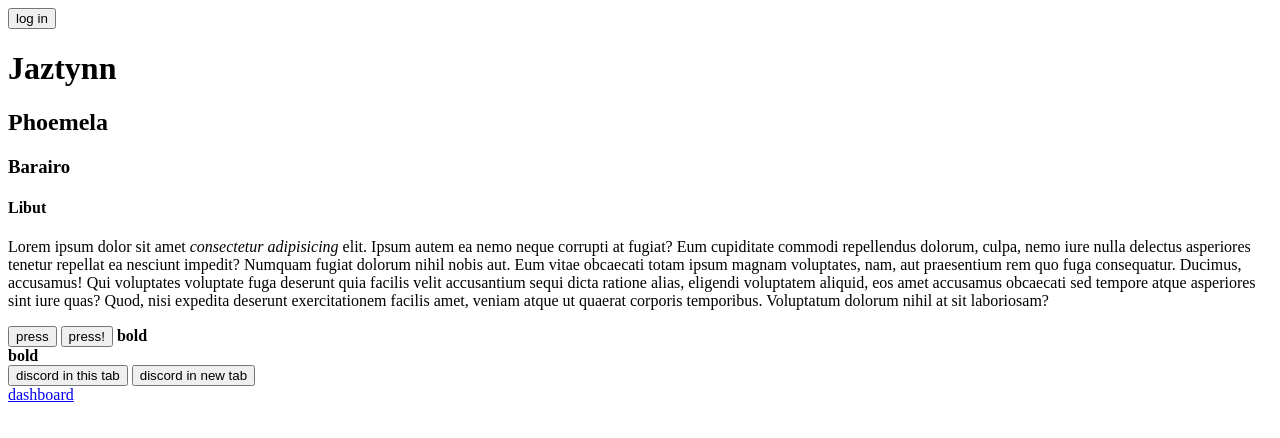
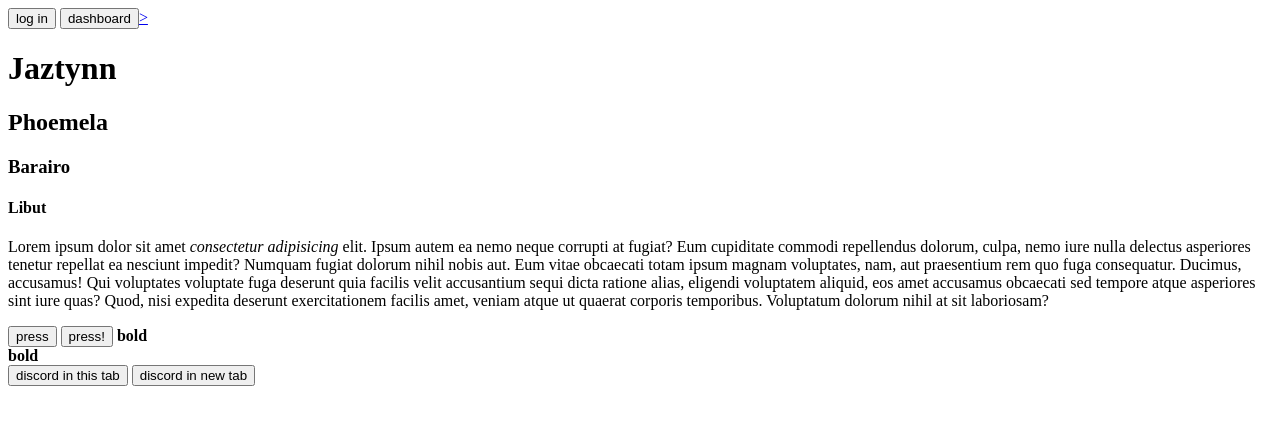
Before and after one commit to jaztynn/HTMLCC, a plain HTML site: page index.html in a window 1280 px wide. Drawn offline with Linux system fonts and the light colour scheme.

Commit message:
put 2 buttons at top

```diff
--- a/index.html
+++ b/index.html
@@ -9,6 +9,7 @@
 <body>
     <nav>
         <a href="/login.html"><button>log in</button></a>
+        <a href="/dashboard.html"><button>dashboard</button>></a>
     </nav>
     <h1>Jaztynn</h1>
     <h2>Phoemela</h2>
@@ -23,8 +24,5 @@
     </div>
     <a href="https://discord.gg/frontend"><button>discord in this tab</button></a>
     <a href="https://discord.gg/frontend" target="_blank"><button>discord in new tab</button></a>
-    <nav>
-        <a href="/dashboard.html">dashboard</a>
-    </nav>
 </body>
 </html>
```
